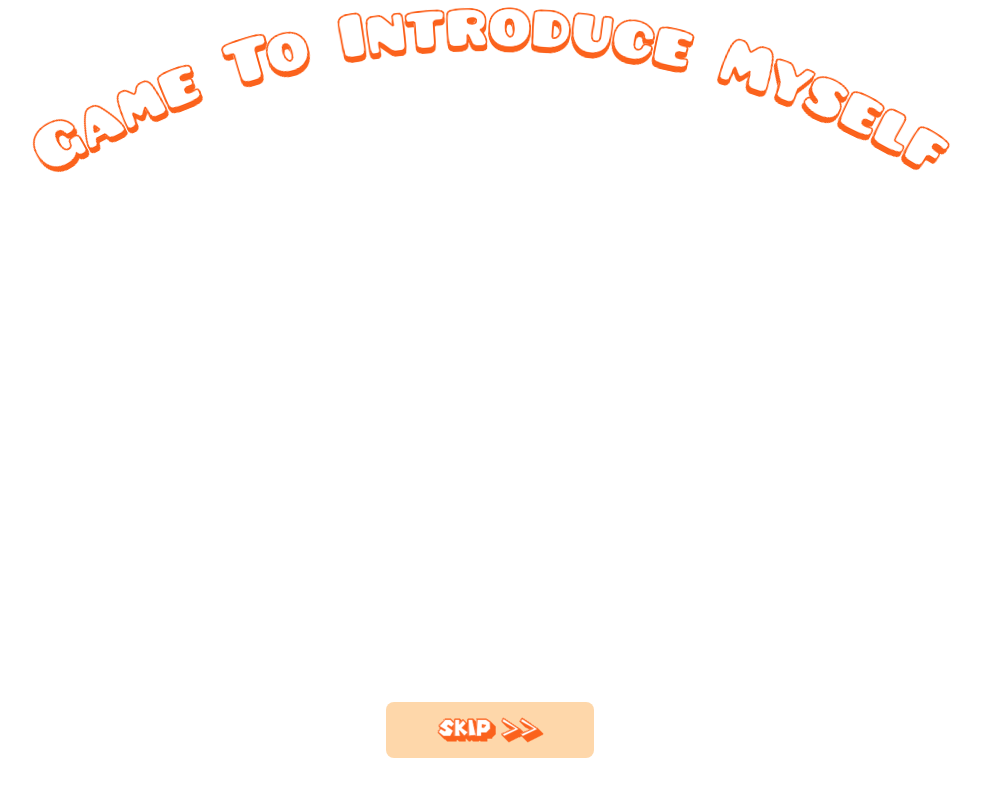
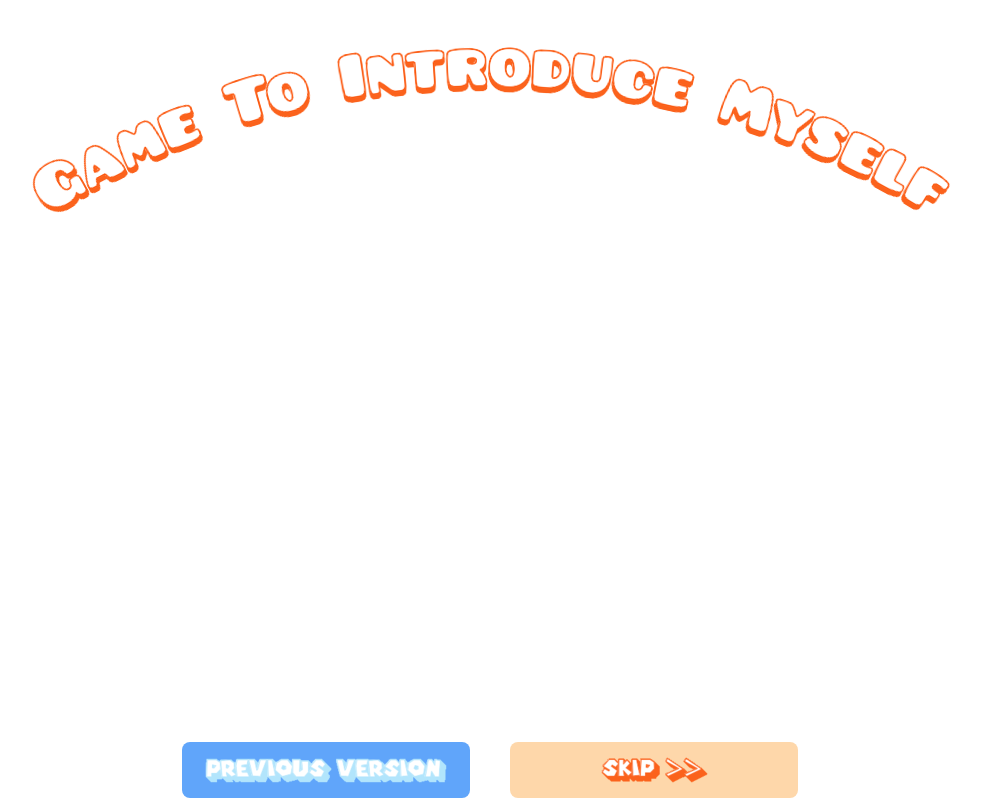
Before and after one commit to Songchanheum/portfoliov2, a Next.js app: page / in a window 1280 px wide. Shown: the whole page, without its empty margins (150-1131 px from the left). Built offline with nearby package versions, Linux system fonts and the light colour scheme.

Commit message:
feat(main): page 정리, btn 추가

```diff
--- a/app/page.tsx
+++ b/app/page.tsx
@@ -1,3 +1,4 @@
+import Link from "next/link";
 import React from "react";
 
 export default function Home() {
@@ -8,7 +9,7 @@ export default function Home() {
   return (
     <>
       <div className="grid grid-row-3">
-        <div className="grid place-items-center">
+        <div className="grid place-items-center mt-10">
           <img
             className="block m-auto"
             src="/images/common/introduce.png"
@@ -18,10 +19,28 @@ export default function Home() {
           className="grid place-items-center h-[500px]"
           dangerouslySetInnerHTML={{ __html: splash_html }}
         ></div>
-        <div className="grid place-items-center">
-          <button className="w-52 h-14 mt-5 font-bold text-xl border-orange-700 border-none hover:border-dotted border-2 rounded-lg bg-orange-200 hover:bg-orange-400 text-center">
-            <img className="block m-auto" src="/images/common/skip.png"></img>
-          </button>
+        <div className="grid grid-cols-2 place-items-center">
+          <Link
+            href="https://songchanheum.github.io/portfolio/"
+            target="_blank"
+            className="place-self-end"
+          >
+            <button className="w-72 h-14 mt-5 mr-5 font-bold text-xl border-cyan-900 border-none hover:border-dotted border-8 rounded-lg bg-blue-400 hover:bg-cyan-700">
+              <img
+                className="block m-auto"
+                src="/images/common/version.png"
+              ></img>
+            </button>
+          </Link>
+
+          <Link
+            href="https://songchanheum.github.io/portfolio/"
+            className="place-self-start"
+          >
+            <button className="w-72 h-14 mt-5 ml-5 font-bold text-xl border-orange-700 border-none hover:border-dotted border-8 rounded-lg bg-orange-200 hover:bg-orange-400">
+              <img className="block m-auto" src="/images/common/skip.png"></img>
+            </button>
+          </Link>
         </div>
       </div>
     </>
--- a/public/splash/config/setup/setup.json
+++ b/public/splash/config/setup/setup.json
@@ -1,26 +1,25 @@
 {
-    "map":
+  "map": {
+    "bg": {
+      "name": "bg",
+      "position": [2500, 500, 0, 0]
+    },
+    "warp": [
       {
-        "bg":{
-            "name":"bg",
-            "position":[2500,500,0,0]
-        },
-        "warp":[
-            {
-                "name":"warp1",
-                "position":[80,130,0,300]
+        "name": "warp1",
+        "position": [80, 130, 0, 300]
       },
       {
-                "name":"warp2",
-                "position":[80,130,0,100]
+        "name": "warp2",
+        "position": [80, 130, 0, 100]
       },
       {
-                "name":"warp3",
-                "position":[-80,130,2500,300]
+        "name": "warp3",
+        "position": [-80, 130, 2500, 300]
       },
       {
-                "name":"warp4",
-                "position":[-80,130,2500,100]
+        "name": "warp4",
+        "position": [-80, 130, 2500, 100]
       }
     ]
   }
```
Also changed, not shown: public/images/common/version.png (added). Lines whose indentation alone changed are shown as unchanged.
